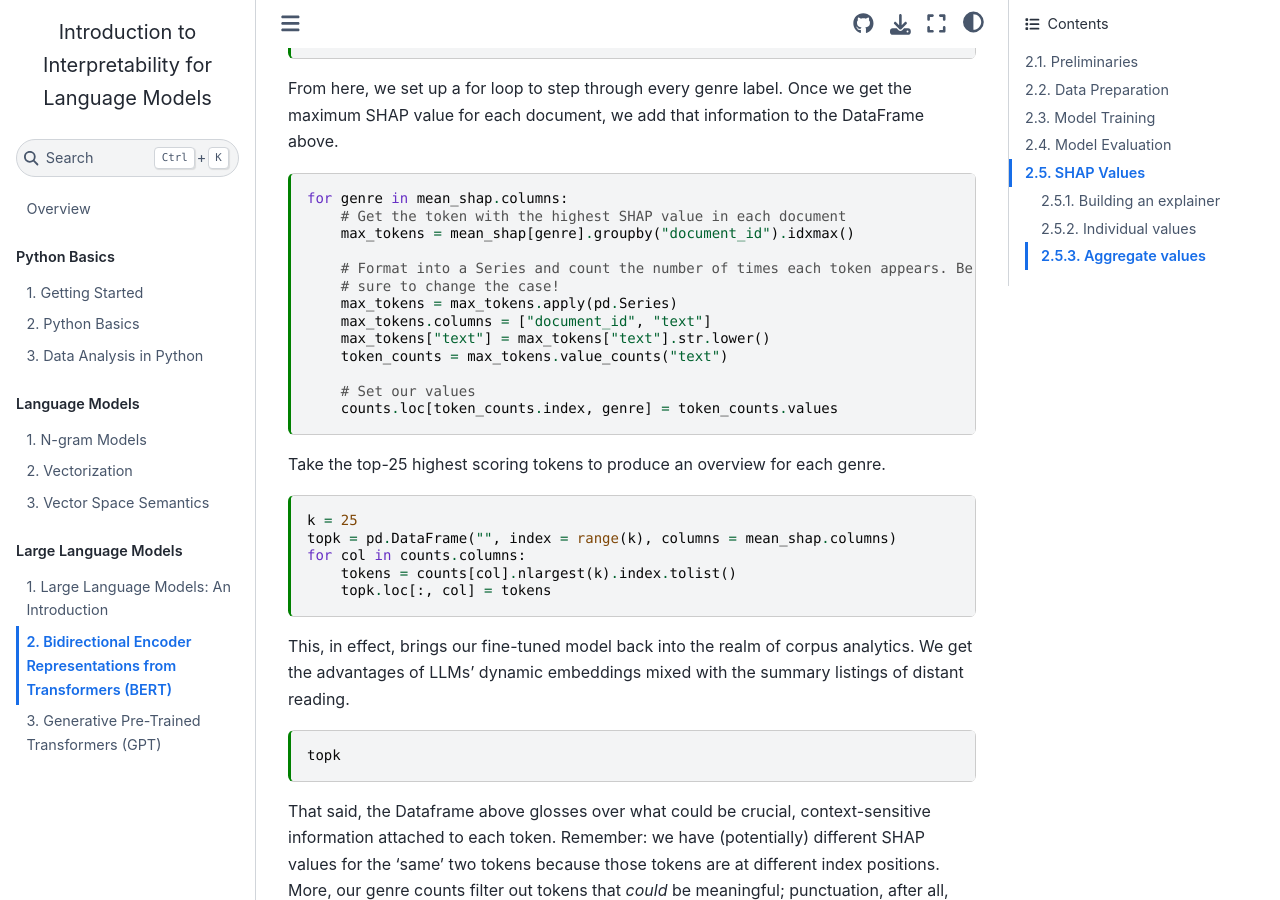
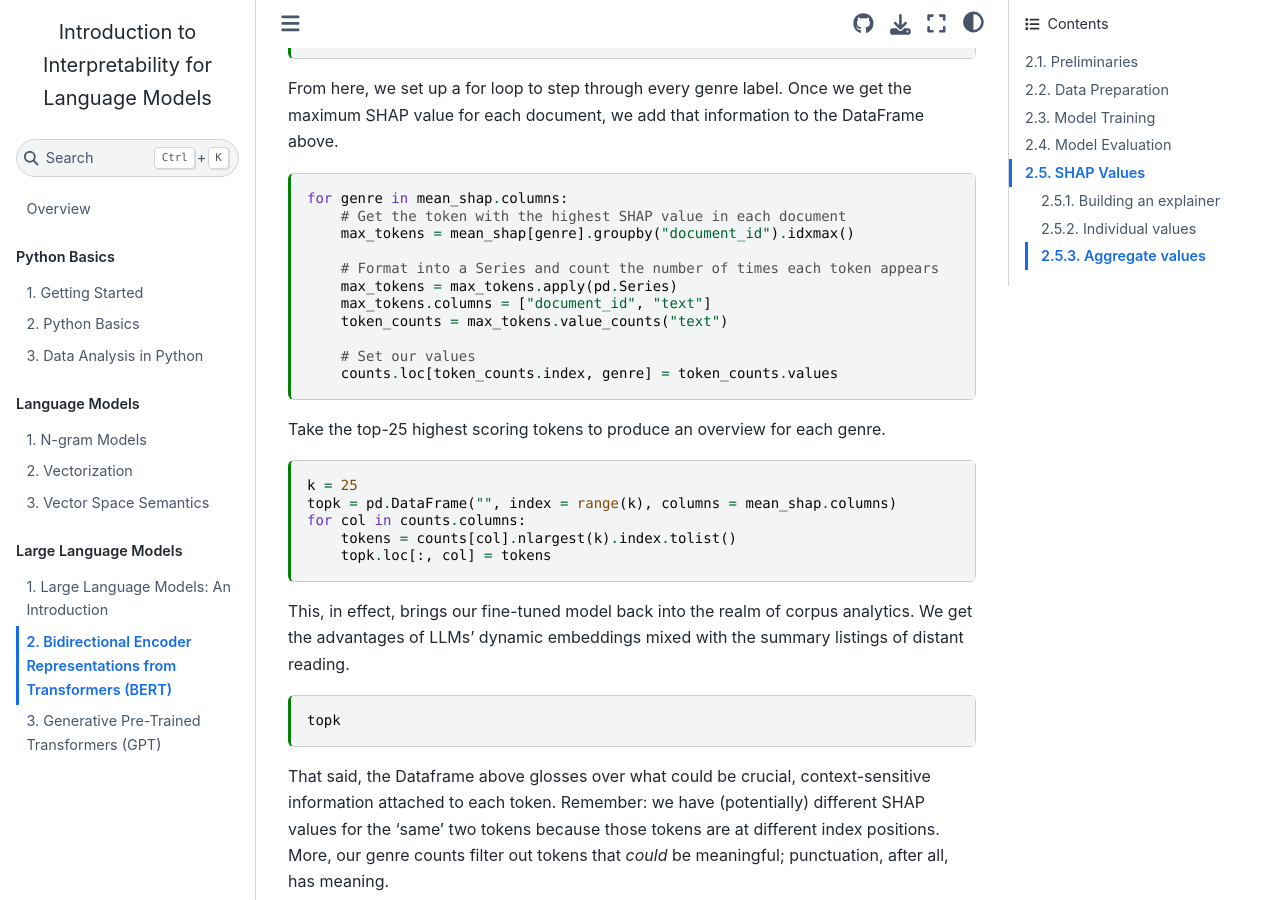
Before and after one commit to t-shoemaker/2024_dtl_lm-interpretability, a Jupyter Book: the page built from chapters/08_bert.md, in a window 1280 px wide and 900 px high, scrolled down 15591 px. Built offline with Jupyter Book 1.0.4 settings and Sphinx 7.4.7 and the Sphinx Book theme 1.1.4, drawn with Linux system fonts in a browser that asks for light colours.

Commit message:
Unnecessary casing change

```diff
--- a/chapters/08_bert.md
+++ b/chapters/08_bert.md
@@ -825,11 +825,9 @@ for genre in mean_shap.columns:
     # Get the token with the highest SHAP value in each document
     max_tokens = mean_shap[genre].groupby("document_id").idxmax()
 
-    # Format into a Series and count the number of times each token appears. Be
-    # sure to change the case!
+    # Format into a Series and count the number of times each token appears
     max_tokens = max_tokens.apply(pd.Series)
     max_tokens.columns = ["document_id", "text"]
-    max_tokens["text"] = max_tokens["text"].str.lower()
     token_counts = max_tokens.value_counts("text")
 
     # Set our values
```
